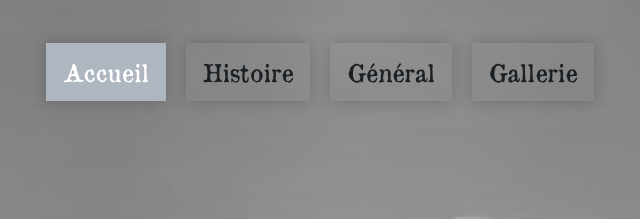
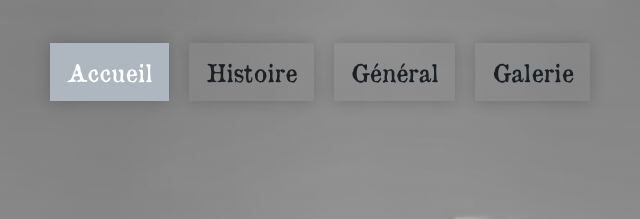
Before and after one commit to GandalfLeJoyeux/SAE14, a plain HTML site: page index.html in a window 1280 px wide. Shown: the top 219 px of the page, 320-960 px from the left. Drawn offline with Linux system fonts and the light colour scheme.

Commit message:
Update index.html
trop de l à gallerie

```diff
--- a/index.html
+++ b/index.html
@@ -16,7 +16,7 @@
           <a class="active" href="index.html">Accueil</a>
           <a href="page2.html">Histoire</a>
           <a href="page3.html">Général</a>
-          <a href="page4.html">Gallerie</a>
+          <a href="page4.html">Galerie</a>
         </nav>
     </div>
     <div class="principal">
```
